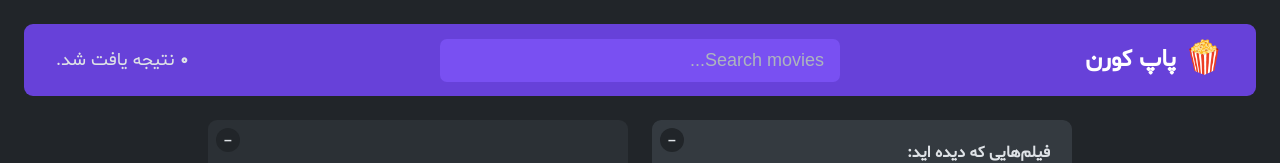
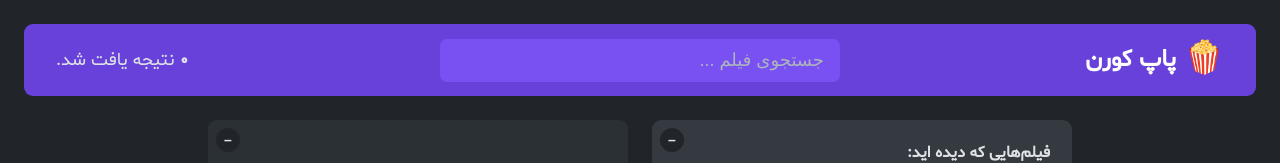
Before and after one commit to dahlia1210/popcorn, a React (Create React App) app: page / in a window 1280 px wide. Shown: the top 163 px of the page. Built offline with nearby package versions, Linux system fonts and the light colour scheme.

Commit message:
minor update

```diff
--- a/public/index.html
+++ b/public/index.html
@@ -9,7 +9,6 @@
       name="description"
       content="Web site created using create-react-app"
     />
-    <link rel="apple-touch-icon" href="%PUBLIC_URL%/logo192.png" />
     <!--
       manifest.json provides metadata used when your web app is installed on a
       user's mobile device or desktop. See https://developers.google.com/web/fundamentals/web-app-manifest/
--- a/src/App.js
+++ b/src/App.js
@@ -115,7 +115,7 @@ function Search({ query, setQuery }) {
     <input
       className="search"
       type="text"
-      placeholder="Search movies..."
+      placeholder="جستجوی فیلم ..."
       value={query}
       onChange={(e) => setQuery(e.target.value)}
       ref={inputEl}
```
